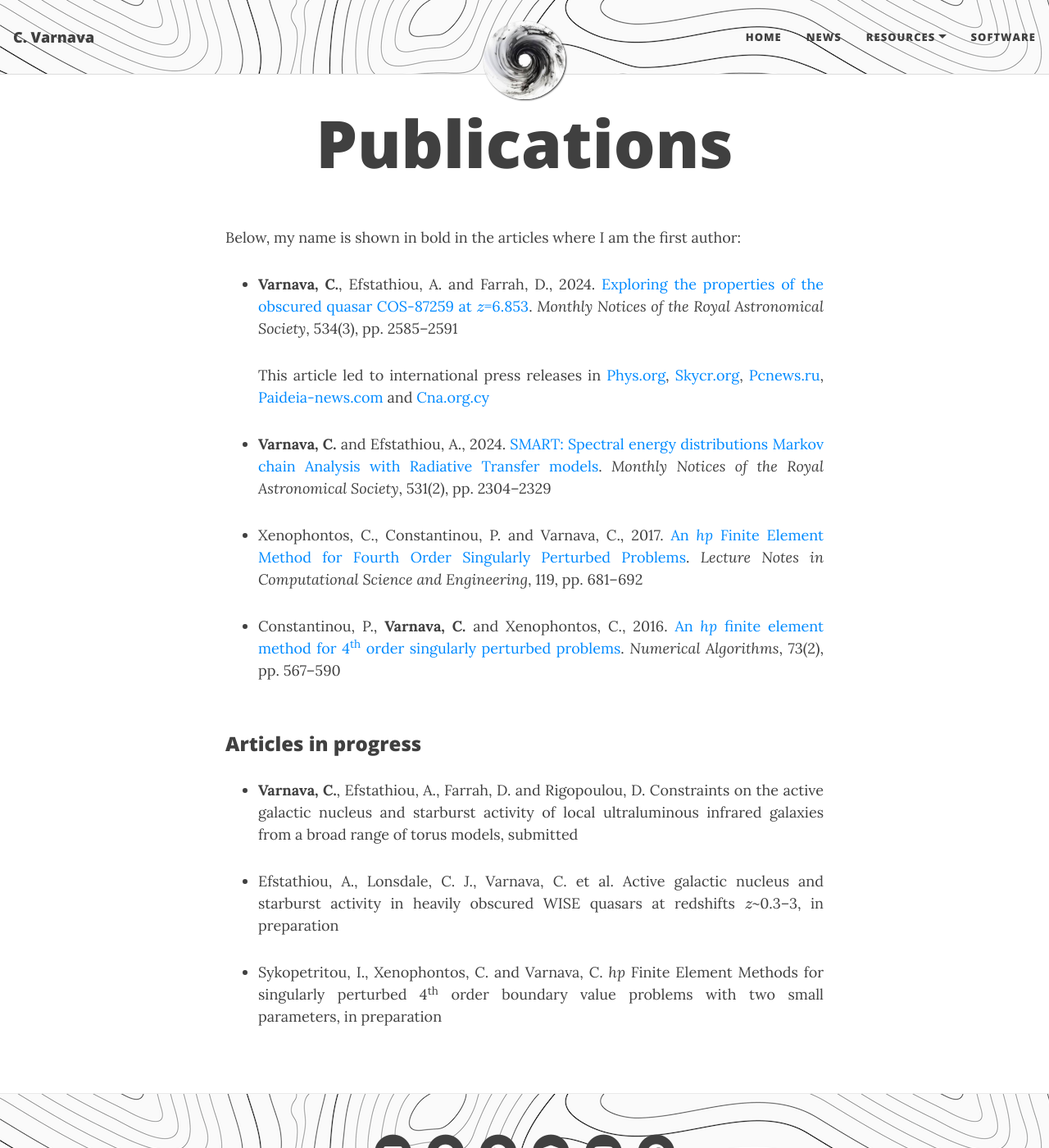
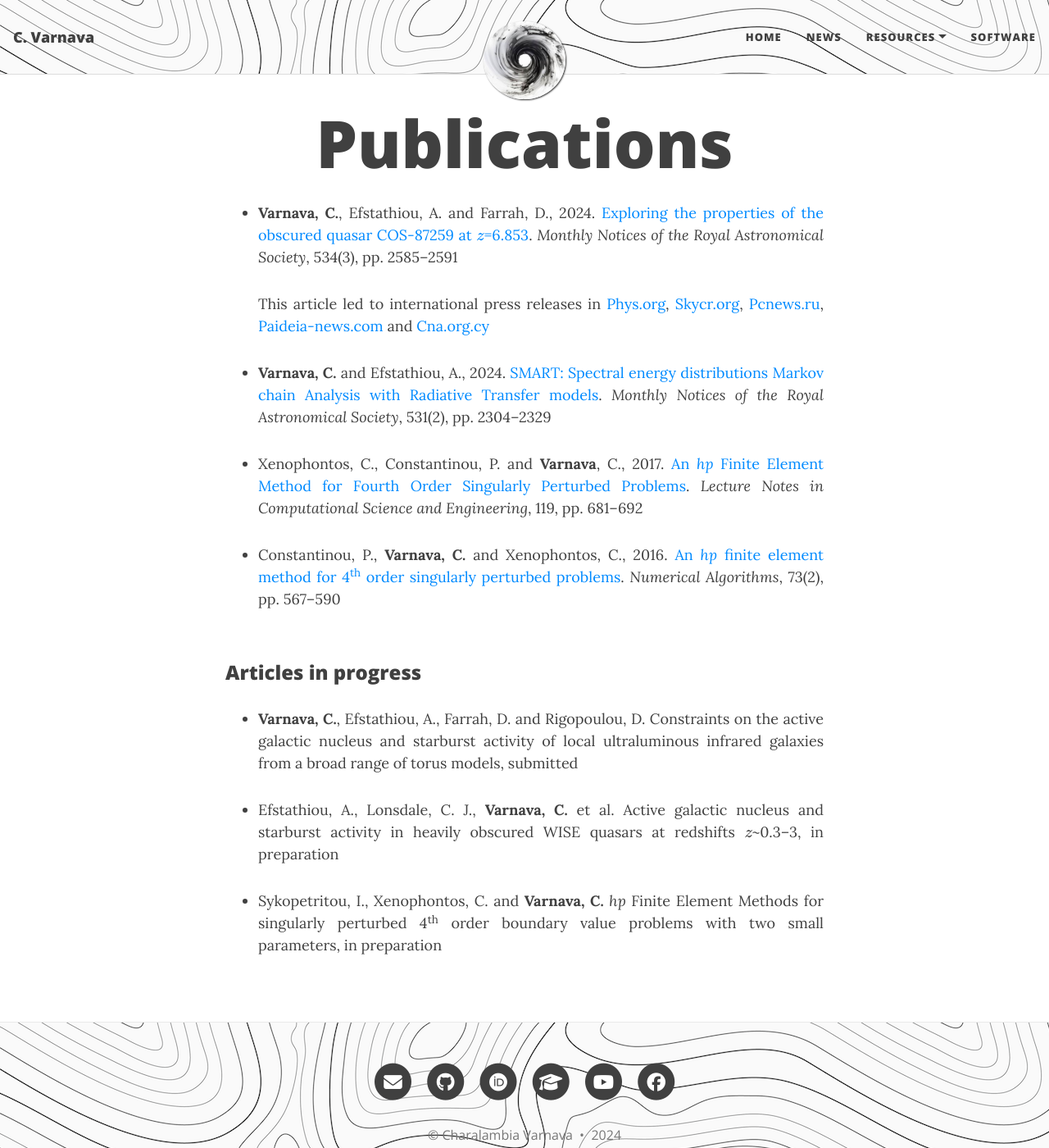
Before and after one commit to ch-var/ch-var.github.io, a Jekyll site: the page built from publications.html, in a window 1280 px wide and 1400 px high. Shown: the whole window at 82% size. Built offline with Jekyll 4.4.1, drawn with Linux system fonts in a browser that asks for light colours; formulas are drawn with MathJax 3.

Commit message:
Update publications.html

```diff
--- a/publications.html
+++ b/publications.html
@@ -3,15 +3,13 @@ layout: page
 title: Publications
 mathjax: true
 ---
-<p>Below, my name is shown in bold in the articles where I am the first author:</p>
-<p>
 <ul>
 <li align='justify'><b>Varnava, C.</b>, Efstathiou, A. and Farrah, D., 2024. <a href="https://doi.org/10.1093/mnras/stae2221">Exploring the properties of the obscured quasar COS-87259 at \(z\)=6.853</a>. <i>Monthly Notices of the Royal Astronomical Society</i>, 534(3), pp. 2585–2591</li>
 <p align='justify'>This article led to international press releases in <a href="https://phys.org/news/2024-10-astronomers-explore-properties-obscured-hyperluminous.html">Phys.org</a>, <a href="https://skycr.org/2024/10/21/exploran-las-propiedades-de-un-cuasar-hiperluminoso-oscurecido/">Skycr.org</a>, <a href="https://pcnews.ru/news/astronomy_obnaruzili_sverhmassivnuu_cernuu_dyru_v_centre_galaktiki_cos_87259-1530160.html#gsc.tab=0">Pcnews.ru</a>, <a href="https://paideia-news.com/panepistimio-frederick/2024/11/11/ereynitria-toy-eyropaikoy-panepistimioy-meleta-ena-protogono-yperfoteino-kbazar">Paideia-news.com</a> and <a href="https://www.cna.org.cy/press-release/article/7556971/anakoinosi-typoy-evropaiko-panepistimio-kyproy">Cna.org.cy</a></p>
 <p>
 <li align='justify'><b>Varnava, C.</b> and Efstathiou, A., 2024. <a href="https://doi.org/10.1093/mnras/stae1141">SMART: Spectral energy distributions Markov chain Analysis with Radiative Transfer models</a>. <i>Monthly Notices of the Royal Astronomical Society</i>, 531(2), pp. 2304–2329</li>
 <p>
-<li align='justify'>Xenophontos, C., Constantinou, P. and Varnava, C., 2017. <a href="https://doi.org/10.1007/978-3-319-65870-4_49">An <i>hp</i> Finite Element Method for Fourth Order Singularly Perturbed Problems</a>. <i>Lecture Notes in Computational Science and Engineering</i>, 119, pp. 681–692</li>
+<li align='justify'>Xenophontos, C., Constantinou, P. and <b>Varnava</b>, C., 2017. <a href="https://doi.org/10.1007/978-3-319-65870-4_49">An <i>hp</i> Finite Element Method for Fourth Order Singularly Perturbed Problems</a>. <i>Lecture Notes in Computational Science and Engineering</i>, 119, pp. 681–692</li>
 <p>
 <li align='justify'>Constantinou, P., <b>Varnava, C.</b> and Xenophontos, C., 2016. <a href="https://doi.org/10.1007/s11075-016-0108-9">An <i>hp</i> finite element method for 4<sup>th</sup> order singularly perturbed problems</a>. <i>Numerical Algorithms</i>, 73(2), pp. 567–590</li>
 </ul>
@@ -21,8 +19,8 @@ mathjax: true
 <ul>
 <li align='justify'><b>Varnava, C.</b>, Efstathiou, A., Farrah, D. and Rigopoulou, D. Constraints on the active galactic nucleus and starburst activity of local ultraluminous infrared galaxies from a broad range of torus models, submitted</li>
 <p>
-<li align='justify'>Efstathiou, A., Lonsdale, C. J., Varnava, C. et al. Active galactic nucleus and starburst activity in heavily obscured WISE quasars at redshifts \(z\)~0.3–3, in preparation</li>
+<li align='justify'>Efstathiou, A., Lonsdale, C. J., <b>Varnava, C.</b> et al. Active galactic nucleus and starburst activity in heavily obscured WISE quasars at redshifts \(z\)~0.3–3, in preparation</li>
 <p>
-<li align='justify'>Sykopetritou, I., Xenophontos, C. and Varnava, C. <i>hp</i> Finite Element Methods for singularly perturbed 4<sup>th</sup> order boundary value problems with two small parameters, in preparation</li>
+<li align='justify'>Sykopetritou, I., Xenophontos, C. and <b>Varnava, C.</b> <i>hp</i> Finite Element Methods for singularly perturbed 4<sup>th</sup> order boundary value problems with two small parameters, in preparation</li>
 <p>
 </ul>
```
